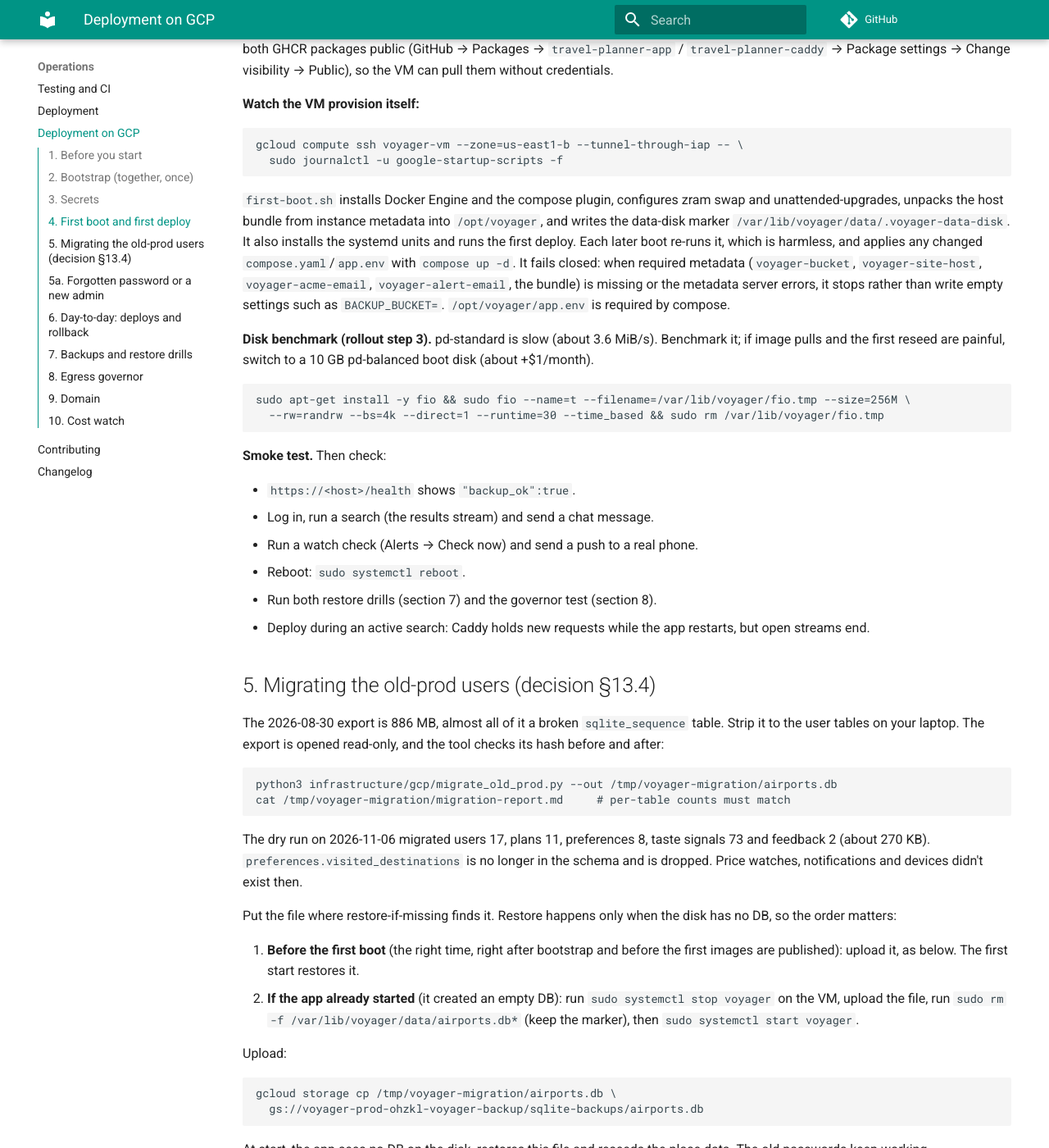
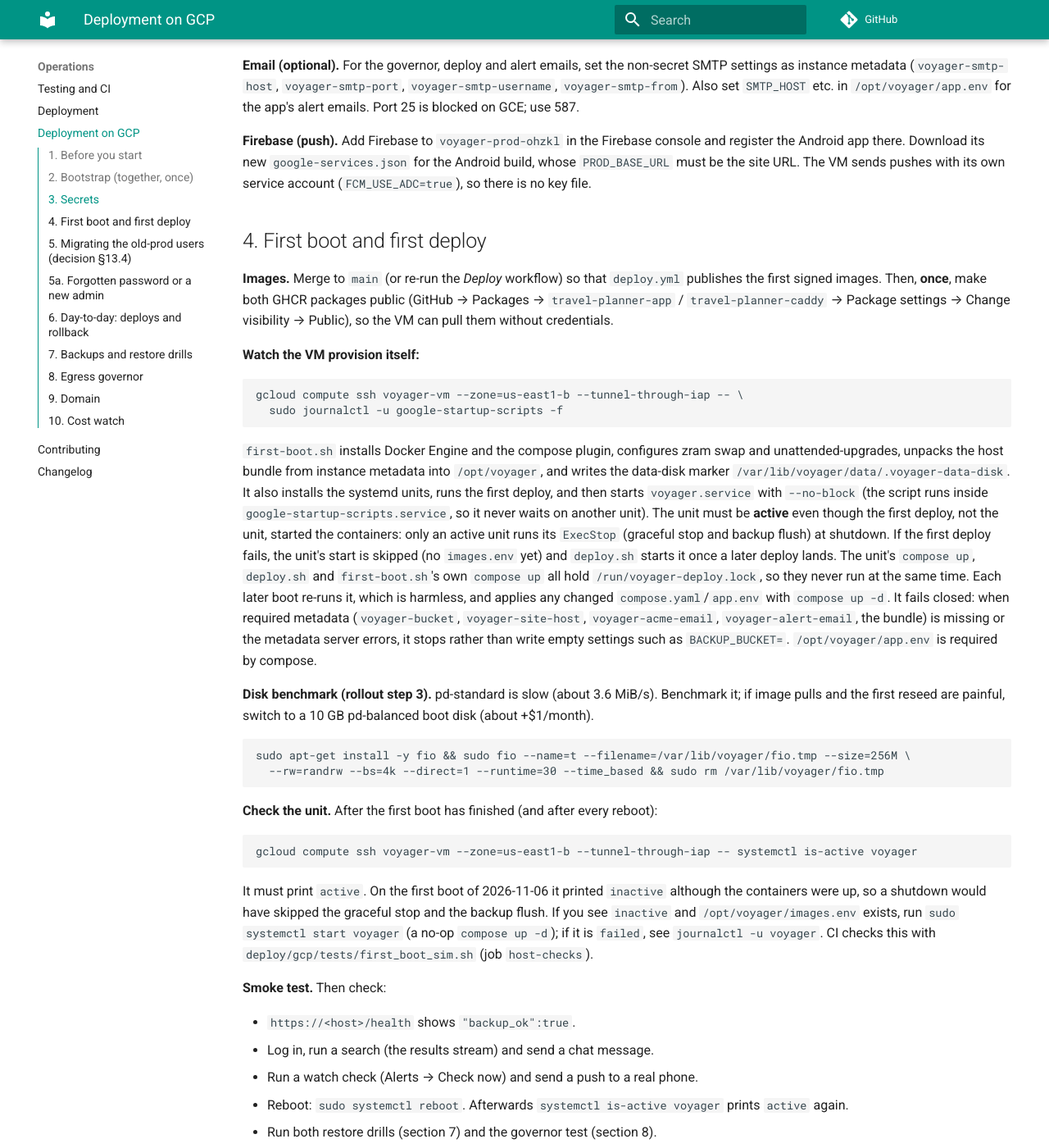
Before and after one commit to rupakc/travel-planner, an MkDocs documentation site: the page built from docs/Deployment-GCP.md, in a window 1280 px wide and 1400 px high, scrolled down 2960 px. Shown: the whole window at 82% size. Built offline with MkDocs 1.6.1 and Material for MkDocs 9.7.7, drawn with Linux system fonts in a browser that asks for light colours; comment, search, counter and statistics services are not loaded; some of the changed text lies outside the part shown.

Commit message:
fix(vm): voyager.service active after the first boot, serialised with deploys
On the first boot the deploy started the containers itself and
voyager.service stayed inactive (dead), so its ExecStop (graceful stop +
backup flush) would not have run at shutdown until the next reboot.
- first-boot.sh starts voyager.service with --no-block after every run
  (both branches), never blocking inside google-startup-scripts.
- deploy.sh queues `systemctl start --no-block voyager.service` when the
  unit isn't active after a deploy, converge or rollback (covers a first
  deploy that only succeeds later from the timer).
- voyager.service's ExecStart and first-boot.sh's compose run take the
  deployer's lock (/run/voyager-deploy.lock, flock -w 900), so the unit,
  the deployer and first boot never run compose at the same time. The
  governor never touches compose; its rules unit stays Before= the app.
- New deploy/gcp/tests/first_boot_sim.sh (in host_checks.sh) runs
  first-boot.sh for real with fake curl/docker/systemctl and the bundle
  from bootstrap.sh: unit active on first and later boot, only --no-block
  starts, no tar warnings. deploy_sim.sh checks the deployer's start.
  Both fail on the previous scripts.
- Runbook: verify with `systemctl is-active voyager`; Testing-and-CI.

Co-Authored-By: Claude Opus 5.5 <noreply@anthropic.com>

````diff
--- a/docs/Deployment-GCP.md
+++ b/docs/Deployment-GCP.md
@@ -28,7 +28,8 @@ GitHub: merge to main → CI → build, sign (cosign) → GHCR `prod` tag ──
 
 ## 1. Before you start
 
-- `gcloud` CLI installed and signed in as the account that owns the project (`gcloud auth login`).
+- `gcloud` CLI installed and signed in as the account that owns the project (`gcloud auth login`), with the **`beta` component**: notification channels have no GA command yet (alerting policies and uptime checks use GA commands, so `alpha` isn't needed). The script checks this first and stops before changing anything; install it with `gcloud components install beta --quiet`. A gcloud installed with apt/dnf has no component manager; see [Managing gcloud CLI components](https://cloud.google.com/sdk/docs/components).
+- You don't need to change gcloud's default project. As soon as the project exists, the script sets `CLOUDSDK_BILLING_QUOTA_PROJECT=voyager-prod-ohzkl` (unless you already set it), so billing, budget and monitoring calls bill their quota to this project. Without it they used the account's default quota project and failed with *does not have permission to access billingAccounts* (first run, 2026-11-06).
 - Check that nothing else on the billing account uses the free tier: one free e2-micro, 30 GB of standard disk and 200 GiB of Standard-tier egress are free **per billing account**, not per project.
 - The project `voyager-prod-ohzkl` exists with billing linked and `aiplatform.googleapis.com` enabled. The two budgets also exist already: **"Voyager total (alerts)"** (₹2,300, email alerts) and **"Voyager Gemini spend cap"** (₹1,800, a hard cap on Agent Platform). The bootstrap script finds them by name and doesn't duplicate them.
 
@@ -58,7 +59,9 @@ CI has no identity in GCP: it pushes to GHCR and signs with Sigstore.
 
 During rollout, check the narrow Gemini role with one real search. If Vertex answers `403 PERMISSION_DENIED`, the call needs another permission: add it to `GEMINI_PERMS` and re-run the script. Don't fall back to `roles/aiplatform.user`. The VM starts provisioning itself straight away (section 4); the app waits for its secrets.
 
-Optional overrides via environment: `ZONE`, `BUCKET`, `SITE_HOST` (your own domain), `ACME_EMAIL`, `BUDGET_CURRENCY`/`TOTAL_BUDGET`/`AI_SPEND_CAP` (used only when a budget is missing).
+Optional overrides via environment: `ZONE`, `BUCKET`, `SITE_HOST` (your own domain), `ACME_EMAIL`, `BUDGET_CURRENCY`/`TOTAL_BUDGET`/`AI_SPEND_CAP` (used only when a budget is missing), `CLOUDSDK_BILLING_QUOTA_PROJECT`.
+
+The host bundle (`deploy/gcp` without its tests, sent as instance metadata) is built with `COPYFILE_DISABLE=1` and without extended attributes or AppleDouble files (`--no-mac-metadata --no-xattrs` on macOS, `--no-xattrs` with GNU tar), from a sorted file list. Built on a Mac it used to carry `com.apple.provenance` as `LIBARCHIVE.xattr` headers, which Debian's tar warned about on every boot.
 
 **Spend cap fallback.** If the script can't create the spend cap through the Budget API (it has no gcloud flag yet), create it in the console: Billing → Budgets & alerts → Create budget → **Spend cap enforcement**, name "Voyager Gemini spend cap", project `voyager-prod-ohzkl`, service *Gemini Enterprise Agent Platform* (`C7E2-9256-1C43`), amount ₹1,800. When the cap trips, Gemini calls fail until the 1st (or until you lift it on the budget's page), and the rest of the app keeps working.
 
@@ -97,7 +100,7 @@ gcloud compute ssh voyager-vm --zone=us-east1-b --tunnel-through-iap -- \
   sudo journalctl -u google-startup-scripts -f
 ```
 
-`first-boot.sh` installs Docker Engine and the compose plugin, configures zram swap and unattended-upgrades, unpacks the host bundle from instance metadata into `/opt/voyager`, and writes the data-disk marker `/var/lib/voyager/data/.voyager-data-disk`. It also installs the systemd units and runs the first deploy. Each later boot re-runs it, which is harmless, and applies any changed `compose.yaml`/`app.env` with `compose up -d`. It fails closed: when required metadata (`voyager-bucket`, `voyager-site-host`, `voyager-acme-email`, `voyager-alert-email`, the bundle) is missing or the metadata server errors, it stops rather than write empty settings such as `BACKUP_BUCKET=`. `/opt/voyager/app.env` is required by compose.
+`first-boot.sh` installs Docker Engine and the compose plugin, configures zram swap and unattended-upgrades, unpacks the host bundle from instance metadata into `/opt/voyager`, and writes the data-disk marker `/var/lib/voyager/data/.voyager-data-disk`. It also installs the systemd units, runs the first deploy, and then starts `voyager.service` with `--no-block` (the script runs inside `google-startup-scripts.service`, so it never waits on another unit). The unit must be **active** even though the first deploy, not the unit, started the containers: only an active unit runs its `ExecStop` (graceful stop and backup flush) at shutdown. If the first deploy fails, the unit's start is skipped (no `images.env` yet) and `deploy.sh` starts it once a later deploy lands. The unit's `compose up`, `deploy.sh` and `first-boot.sh`'s own `compose up` all hold `/run/voyager-deploy.lock`, so they never run at the same time. Each later boot re-runs it, which is harmless, and applies any changed `compose.yaml`/`app.env` with `compose up -d`. It fails closed: when required metadata (`voyager-bucket`, `voyager-site-host`, `voyager-acme-email`, `voyager-alert-email`, the bundle) is missing or the metadata server errors, it stops rather than write empty settings such as `BACKUP_BUCKET=`. `/opt/voyager/app.env` is required by compose.
 
 **Disk benchmark (rollout step 3).** pd-standard is slow (about 3.6 MiB/s). Benchmark it; if image pulls and the first reseed are painful, switch to a 10 GB pd-balanced boot disk (about +$1/month).
 
@@ -106,12 +109,20 @@ sudo apt-get install -y fio && sudo fio --name=t --filename=/var/lib/voyager/fio
   --rw=randrw --bs=4k --direct=1 --runtime=30 --time_based && sudo rm /var/lib/voyager/fio.tmp
 ```
 
+**Check the unit.** After the first boot has finished (and after every reboot):
+
+```bash
+gcloud compute ssh voyager-vm --zone=us-east1-b --tunnel-through-iap -- systemctl is-active voyager
+```
+
+It must print `active`. On the first boot of 2026-11-06 it printed `inactive` although the containers were up, so a shutdown would have skipped the graceful stop and the backup flush. If you see `inactive` and `/opt/voyager/images.env` exists, run `sudo systemctl start voyager` (a no-op `compose up -d`); if it is `failed`, see `journalctl -u voyager`. CI checks this with `deploy/gcp/tests/first_boot_sim.sh` (job `host-checks`).
+
 **Smoke test.** Then check:
 
 - `https://<host>/health` shows `"backup_ok":true`.
 - Log in, run a search (the results stream) and send a chat message.
 - Run a watch check (Alerts → Check now) and send a push to a real phone.
-- Reboot: `sudo systemctl reboot`.
+- Reboot: `sudo systemctl reboot`. Afterwards `systemctl is-active voyager` prints `active` again.
 - Run both restore drills (section 7) and the governor test (section 8).
 - Deploy during an active search: Caddy holds new requests while the app restarts, but open streams end.
 
````
Also changed, not shown: docs/Testing-and-CI.md (+5 -4 lines), 7 other files.
